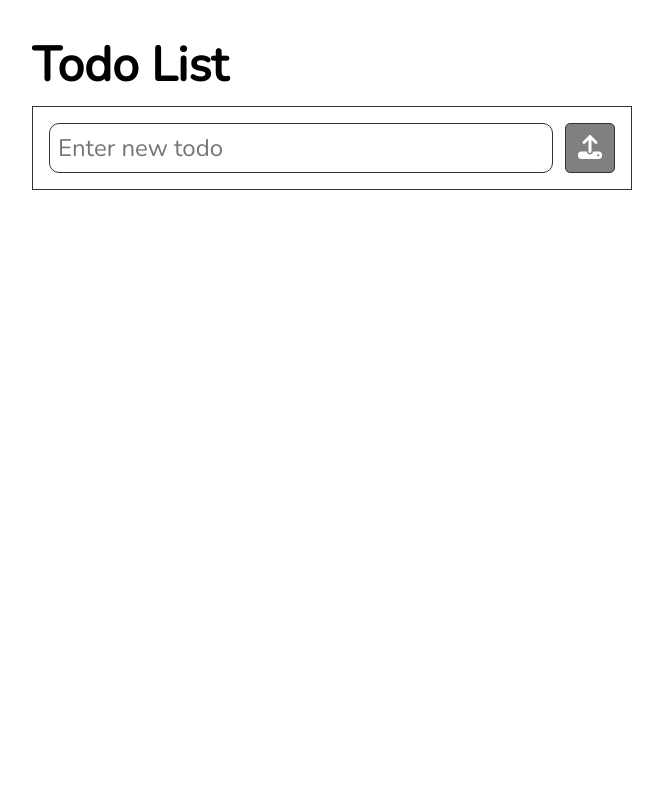
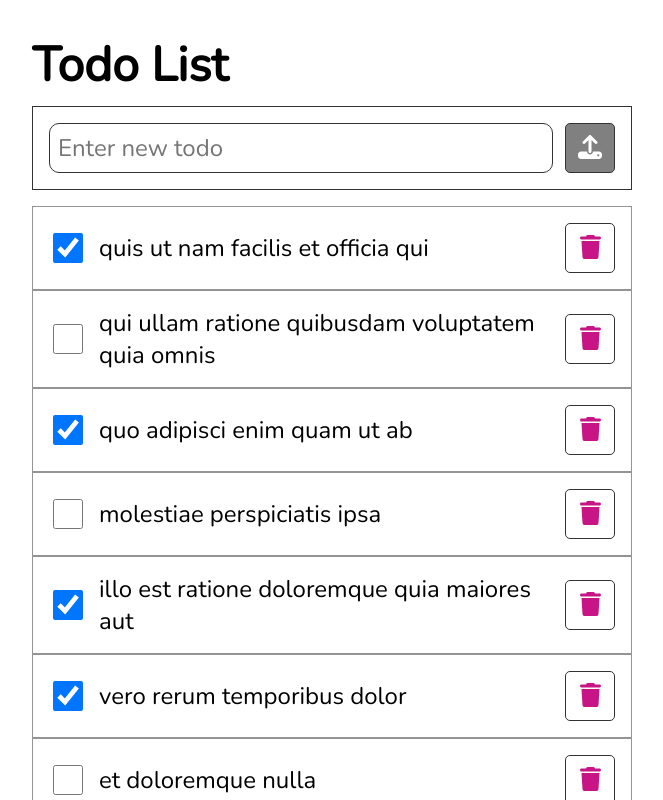
Before and after one commit to rayleigh420/ReactTS_ReduxJS-Toolkit, a React (Vite) app: page / in a window 1280 px wide. Shown: the top 800 px of the page, without its empty margins (308-971 px from the left). Built offline with nearby package versions, Linux system fonts and the light colour scheme; data requests are answered from the project's data file.

Commit message:
Create Asunc thunk to get Todo list

```diff
--- a/src/features/todos/TodoList.tsx
+++ b/src/features/todos/TodoList.tsx
@@ -1,28 +1,70 @@
+import { faTrash } from "@fortawesome/free-solid-svg-icons"
+import { FontAwesomeIcon } from "@fortawesome/react-fontawesome"
 import axios from "axios"
 import { useEffect } from "react"
-import { useAppDispatch } from "../../app/hooks"
+import { useAppDispatch, useAppSelector } from "../../app/hooks"
 import AddTodoForm from "./AddTodoForm"
-import { fetchData } from "./todoSlice"
+import { fetchData, getTodo, getTodoError, getTodoStatus } from "./todoSlice"
 
 const TodoList = () => {
+
+    const todos = useAppSelector(state => state.todo.todoList)
+    const status = useAppSelector(getTodoStatus)
+    const error = useAppSelector(getTodoError)
 
     const dispatch = useAppDispatch()
 
     useEffect(() => {
-        const getData = async () => {
-            let result = await axios.get('http://localhost:3500/todos')
-            console.log(result.data)
-            dispatch(fetchData(result.data))
+        // const getData = async () => {
+        //     let result = await axios.get('http://localhost:3500/todos')
+        //     console.log(result.data)
+        //     dispatch(fetchData(result.data))
+        // }
+
+        // getData()
+
+        if (status == 'idle') {
+            console.log("Call")
+            dispatch(getTodo())
         }
+    }, [status, dispatch])
 
-        getData()
-    }, [])
+    console.log(todos)
+
+    let content;
+    if (status == 'loading') {
+        content = <p>Loading</p>
+    } else if (status == 'successed') {
+        content = todos.map((todo) => {
+            return (
+                <article key={todo.id}>
+                    <div className="todo">
+                        <input
+                            type="checkbox"
+                            checked={todo.completed}
+                            id={String(todo.id)}
+                        //   onChange={() =>
+                        //     changeComplete({ ...todo, completed: !todo.completed })
+                        //   }
+                        />
+                        <label htmlFor={String(todo.id)}>{todo.title}</label>
+                    </div>
+                    <button className="trash">
+                        <FontAwesomeIcon icon={faTrash} />
+                    </button>
+                </article>
+            );
+        });
+    } else if (status == 'failed') {
+        content = <p>{error}</p>
+    }
+
 
     return (
         <main>
             <h1>Todo List</h1>
             <AddTodoForm />
-            {/* {content} */}
+            {content}
         </main>
     )
 }
--- a/src/features/todos/todoSlice.ts
+++ b/src/features/todos/todoSlice.ts
@@ -1,12 +1,18 @@
-import { createSlice, PayloadAction } from "@reduxjs/toolkit";
+import { createAsyncThunk, createSlice, PayloadAction } from "@reduxjs/toolkit";
+import axios from "axios";
+import { RootState } from "../../app/store";
 import { Todo } from "../../types/todoTypes";
 
 interface TodoState {
     todoList: Todo[]
+    status: 'idle' | 'loading' | 'successed' | 'failed',
+    error: null | string
 }
 
 const initialState: TodoState = {
-    todoList: []
+    todoList: [],
+    status: 'idle',
+    error: null
 }
 
 const todo = createSlice({
@@ -16,8 +22,36 @@ const todo = createSlice({
         fetchData: (state, action: PayloadAction<Todo[]>) => {
             state.todoList = action.payload
         }
+    },
+    extraReducers: (bulder) => {
+        bulder
+            .addCase(getTodo.pending, (state) => {
+                state.status = 'loading'
+            })
+            .addCase(getTodo.fulfilled, (state, action) => {
+                state.status = 'successed'
+                state.todoList = action.payload
+            })
+            .addCase(getTodo.rejected, (state, action) => {
+                state.status = 'failed'
+                state.error = action.payload as string
+            })
     }
 })
+
+export const getTodo = createAsyncThunk('todos/getTodo', async () => {
+    try {
+        console.log("redux")
+        let result = await axios.get('http://localhost:3500/todos');
+        console.log("Redux: ", result.data)
+        return result.data
+    } catch (e: any) {
+        return e.message
+    }
+})
+
+export const getTodoStatus = (state: RootState) => state.todo.status
+export const getTodoError = (state: RootState) => state.todo.error
 
 export const { fetchData } = todo.actions
 
```
